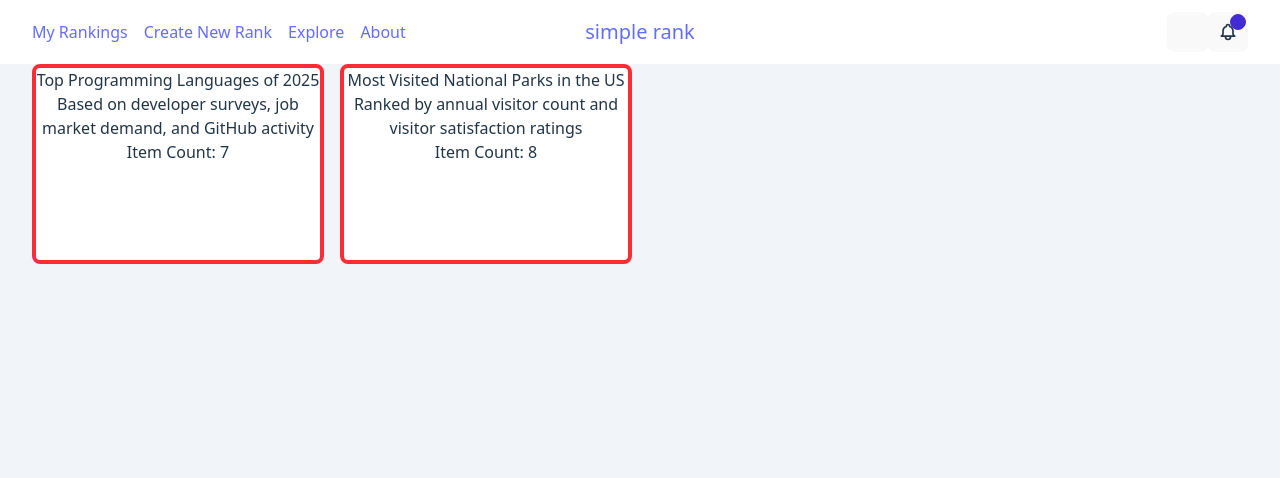
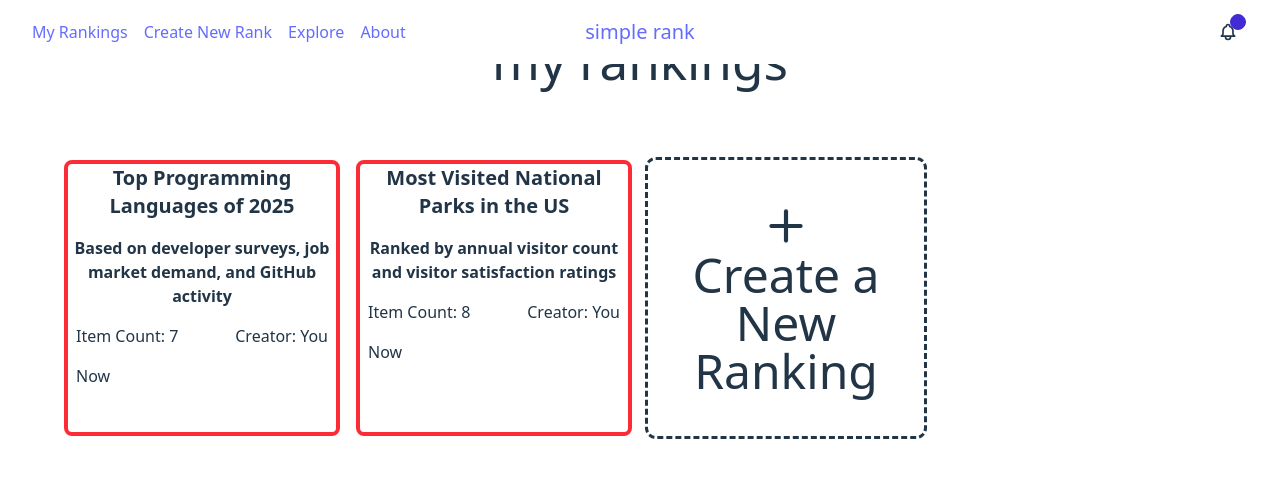
Before and after one commit to lorfakl/simple-rank, a React (Vite) app: page / in a window 1280 px wide. Shown: the top 478 px of the page. Built offline with nearby package versions, Linux system fonts and the light colour scheme.

Commit message:
I have completed the home page
working on the new rank page about to do drag and drop

```diff
--- a/package.json
+++ b/package.json
@@ -12,6 +12,7 @@
   "dependencies": {
     "@hello-pangea/dnd": "^18.0.1",
     "@tailwindcss/vite": "^4.0.17",
+    "lucide-react": "^0.488.0",
     "react": "^19.0.0",
     "react-dom": "^19.0.0",
     "react-router-dom": "^7.4.0",
--- a/src/App.css
+++ b/src/App.css
@@ -7,6 +7,8 @@
   padding: 2rem;
   text-align: center;
 }
+
+
 
 .logo {
   height: 6em;
--- a/src/App.jsx
+++ b/src/App.jsx
@@ -3,8 +3,9 @@ import { useState } from 'react'
 import Home from './pages/Home'
 import { BrowserRouter, Routes, Route, Router } from 'react-router-dom'
 import Navbar from './components/Navbar'
+import CreateRank from './pages/CreateRank'
 function App() {
-  const [count, setCount] = useState(0)
+
 
   return (
     <>
@@ -12,7 +13,8 @@ function App() {
         <Navbar/>
         <Routes>
           <Route path="/" element={<Home/>}/>
-          <Route path="/CreateRanking"/>
+          <Route path="/Home" element={<Home/>}/>
+          <Route path="/NewRank" element={<CreateRank/>}/>
           <Route path="/ViewRanking"/>
           <Route path="/Explore"/>
         </Routes>
--- a/src/components/Navbar.jsx
+++ b/src/components/Navbar.jsx
@@ -13,9 +13,10 @@ function Navbar()
                 <ul
                     tabIndex={0}
                     className="menu menu-sm dropdown-content bg-base-100 rounded-box z-1 mt-3 w-52 p-2 shadow">
-                    <li><a>Homepage</a></li>
-                    <li><a>Portfolio</a></li>
-                    <li><a>About</a></li>
+                    <li><Link to="Home">My Rankings</Link></li>
+                    <li><Link to="NewRank">Create New Rank</Link></li>
+                    <li><Link to="Explore">Explore</Link></li>
+                    <li><Link to="About">About</Link></li>
                 </ul>
                 </div>
             </div>
--- /dev/null
+++ b/src/components/ProtoRank.jsx
@@ -0,0 +1,22 @@
+function ProtoRank({rankingNumber, onTitleChange, onDescriptionChange}){
+
+
+    return(
+        <>
+            <div className="my-18 flex flex-col gap-y-8 w-full">
+                <label className="floating-label">
+                    <input type="text" placeholder="enter name" className="input input-lg" />
+                    <span>item name</span>
+                </label>
+
+                <label className="floating-label">
+                    <input type="text" placeholder="enter description" className="input input-lg" />
+                    <span>item description</span>
+                </label>
+
+            </div>
+        </>
+    )
+}
+
+export default ProtoRank
--- a/src/components/Rankings.jsx
+++ b/src/components/Rankings.jsx
@@ -1,11 +1,21 @@
-function Rankings({title, description, rankItems})
+import { useNavigate } from 'react-router';
+
+function Rankings({id, title, description, rankItems, creator, lastUpdate})
 {
+    const navigate = useNavigate()
+
     return(
         <>
-            <div className="rounded-lg h-1/4 w-full flex flex-col hover:shadow-xl bg-base-100 border-4 border-red-500 lg:aspect-square">
-                <div>{title}</div>
-                <p>{description}</p>
-                <div>Item Count: {rankItems.length}</div>
+            <div className="rounded-lg flex flex-col gap-4 hover:shadow-xl cursor-pointer bg-base-100 border-4 border-red-500 lg:aspect-square"
+                  onClick={() => {navigate(`/Rank-${id}`)}}>
+                <div className="font-bold text-xl">{title}</div>
+                <p className="font-semibold">{description}</p>
+                <div className="flex flex-row justify-between px-2">
+                    <div>Item Count: {rankItems.length}</div>
+                    <div>Creator: {creator}</div>
+                </div>
+                <div className="self-start px-2">{lastUpdate}</div>
+
             </div>
         </>
     )
--- a/src/index.css
+++ b/src/index.css
@@ -6,7 +6,6 @@
   font-weight: 400;
 
   color-scheme: light dark;
-  background-color: #000000;
 
   font-synthesis: none;
   text-rendering: optimizeLegibility;
@@ -42,7 +41,6 @@ button {
   font-size: 1em;
   font-weight: 500;
   font-family: inherit;
-  background-color: #1a1a1a;
   cursor: pointer;
   transition: border-color 0.25s;
 }
@@ -57,12 +55,8 @@ button:focus-visible {
 @media (prefers-color-scheme: light) {
   :root {
     color: #213547;
-    background-color: #ffffff;
   }
   a:hover {
     color: #747bff;
   }
-  button {
-    background-color: #f9f9f9;
-  }
 }
--- /dev/null
+++ b/src/pages/CreateRank.jsx
@@ -0,0 +1,57 @@
+import { Plus } from 'lucide-react';
+import { useState, useEffect } from "react"
+import ProtoRank from "../components/ProtoRank"
+
+function CreateRank(){
+
+    const [itemCount, setItemCount] = useState(0)
+    const [protoRanks, setProtoRank] = useState([{rank: 1, title: "", description: ""}])
+
+    useEffect(() => {
+
+        setProtoRank(protoRanks.push(getNewProtoRank()))
+
+    }, [setItemCount])
+
+    function incrementRanks()
+    {
+        setItemCount( itemCount + 1)
+        console.log(itemCount)
+    }
+
+    function getNewProtoRank(currentCount)
+    {
+        return {rank: currentCount + 1, title: "", description: ""}
+    }
+
+    return(
+        <>
+            <div className="my-18 flex flex-col gap-y-8 items-center w-full">
+            <label className="floating-label w-full text-4xl">
+                    <textarea className="textarea lg:text-2xl lg:w-192 w-100 text-xl" placeholder="title"></textarea>
+                    <span className="text-4xl">rank title</span>
+                </label>
+
+                <label className="floating-label w-full text-4xl">
+                    <textarea className="textarea lg:text-2xl lg:w-192 w-100 h-20 text-xl" placeholder="description"></textarea>
+                    <span className="">rank description</span>
+                </label>
+
+                <button className="outline-dashed" onClick={() => incrementRanks()}>
+                        <div className="flex flex-row items-center">
+                            <Plus size={30}/>
+                            <p className="font-thin lg:text-2xl text-3xl">add rank item</p>
+                        </div>
+                </button>
+
+                <div className="h-3/4 border-solid rounded-xl">
+                    {protoRanks.map((item,index) => {
+                        return(<><ProtoRank /> </>)
+                    })}
+                </div>
+            </div>
+        </>
+    )
+}
+
+export default CreateRank
--- a/src/pages/Home.jsx
+++ b/src/pages/Home.jsx
@@ -1,9 +1,12 @@
 import { useEffect, useState } from "react"
+import { useNavigate } from 'react-router';
+import { Plus } from 'lucide-react';
 import { programmingLanguagesRanking, nationalParksRanking } from "../components/exampledata"
 import Rankings from "../components/Rankings"
 function Home(){
 
     const [currentRankings, setCurrentRankings] = useState([])
+    const navigate = useNavigate()
 
     useEffect(()=>{
         console.log(programmingLanguagesRanking)
@@ -14,22 +17,24 @@ function Home(){
 
     return(
         <>
-        <div className="py-8 flex flex-row">
-            <div className="w-full text-blue-600">
-                <h1 className="text-blue-600">My Rankings</h1>
+            <div className="w-full">
+                    <h1 className="">my rankings</h1>
+                </div>
+            <div className="my-18 flex flex-col gap-y-4">
+                <div className="px-8 flex flex-col w-full h-full justify-center gap-4 lg:grid lg:grid-cols-4">
+                    {
+                        currentRankings.map((item, index)=>{
+                        return(<Rankings id={index} title={item.title} description={item.description} rankItems={item.items} creator={"You"} lastUpdate={"Now"}/>)
+                    })}
+
+                    <button className="outline-dashed" onClick={() => {navigate("/NewRank")}}>
+                        <div className="flex flex-col items-center">
+                            <Plus size={50}/>
+                            <p className="font-thin lg:text-5xl text-3xl">Create a New Ranking</p>
+                        </div>
+                    </button>
+                </div>
             </div>
-
-
-            <div className="fixed left-0 px-8 flex flex-col w-full h-full justify-center gap-4 lg:grid lg:grid-cols-4 bg-slate-100">
-                {
-                    currentRankings.map((item)=>{
-                    return(<Rankings title={item.title} description={item.description} rankItems={item.items}/>)
-                })}
-            </div>
-        </div>
-
-
-
         </>
     )
 }
```
Also changed, not shown: 1 other file (tests, documents, lock files or other folders).
